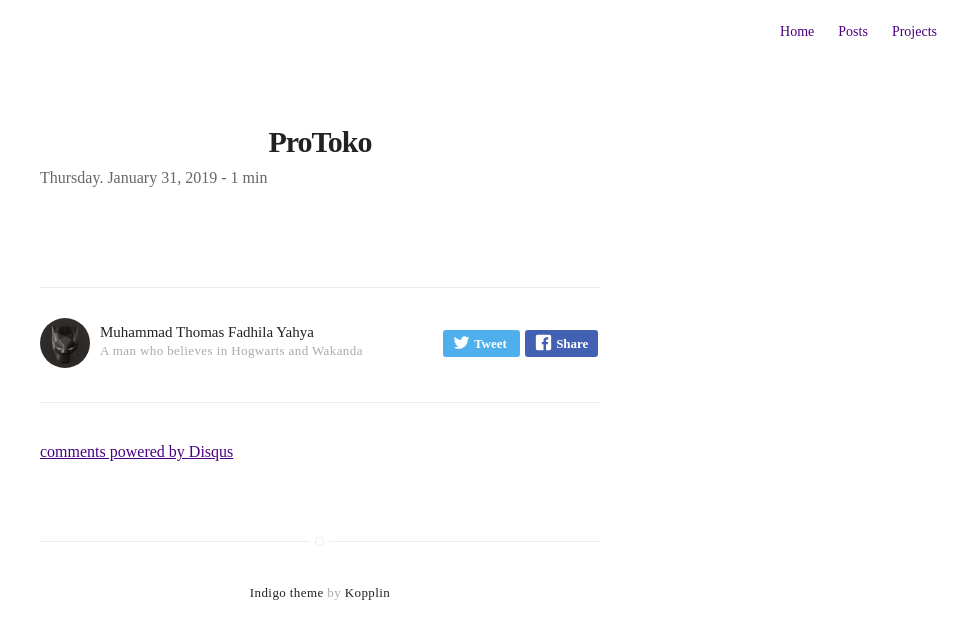
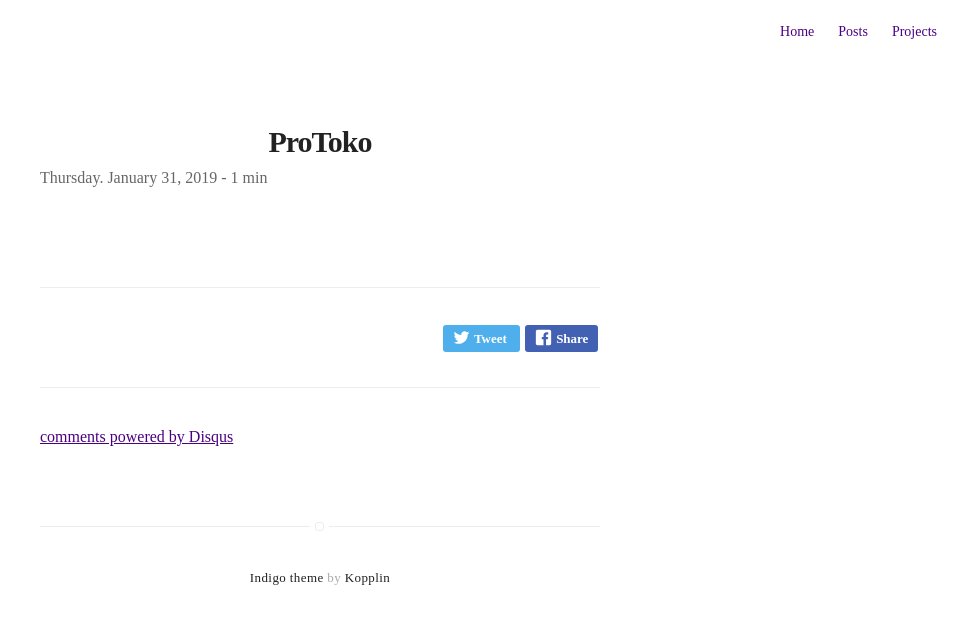
Before and after one commit to fadhilthomas/fadhilthomas.github.io, a Jekyll site: the page built from _posts/2019-02-01-android-protoko.markdown, in a window 1280 px wide. Shown: the top 639 px of the page, without its empty margins (320-1280 px from the left). Built offline with Jekyll 4.4.1, drawn with Linux system fonts in a browser that asks for light colours; some web fonts are replaced; comment, search, counter and statistics services are not loaded; part of the change alters nothing that is shown.

```diff
--- a/_config.yml
+++ b/_config.yml
@@ -14,7 +14,7 @@ disqus:
     - project
 facebook: fadhilthomas
 linkedin: fadhilthomas
-instagram: _fadhilthomas
+instagram: fadhilthom
 github: fadhilthomas
 email: mthomasfadhilayahya@gmail.com
 authors:
--- a/_posts/2019-02-01-android-protoko.markdown
+++ b/_posts/2019-02-01-android-protoko.markdown
@@ -2,10 +2,7 @@
 title: ProToko
 layout: post
 date: '2019-01-31 18:03:56'
-headerImage: true
-hidden: true
 category: project
-author: fadhilthomas
 projects: true
 desc: Self-Help Store Marketplace Android App
 icon: "/assets/images/protoko_icon.png"
```
